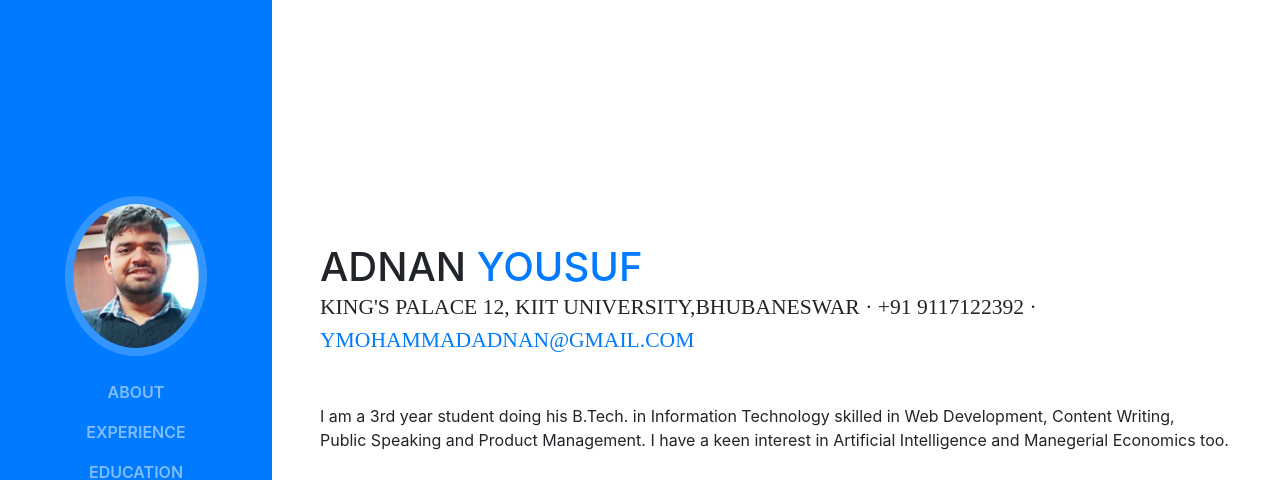
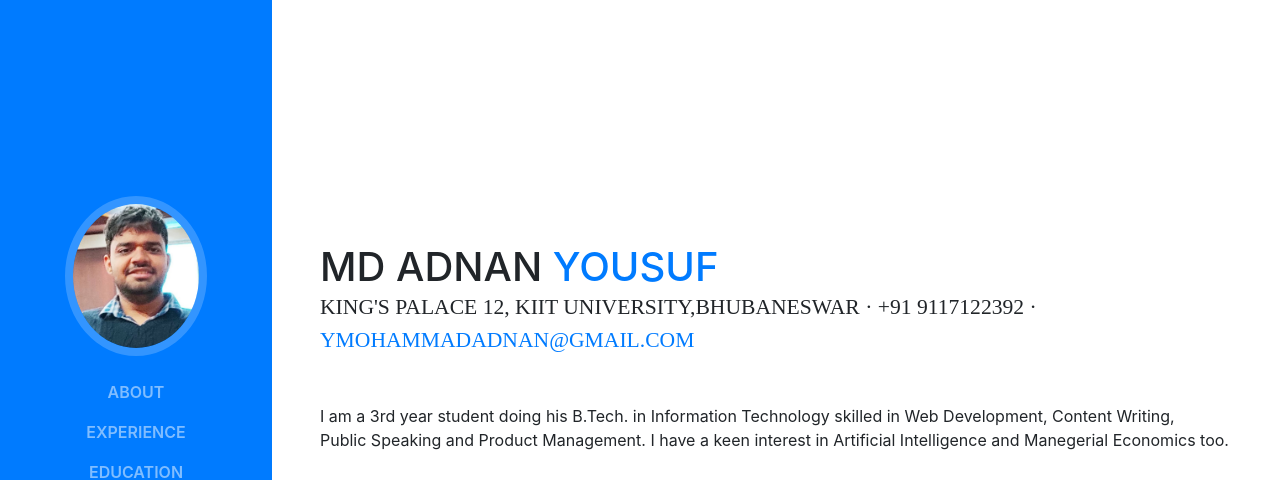
Before and after one commit to ymohammadadnan/portofolio, a website with bundled scripts: page index.html in a window 1280 px wide. Shown: the top 480 px of the page. Built offline with nearby package versions, Linux system fonts and the light colour scheme; a web font is replaced by a local one.

Commit message:
Update index.html

```diff
--- a/index.html
+++ b/index.html
@@ -65,7 +65,7 @@
 
       <section class="resume-section p-3 p-lg-5 d-flex d-column" id="about">
         <div class="my-auto">
-          <h1 class="mb-0"> Adnan
+          <h1 class="mb-0">MD Adnan
             <span class="text-primary">Yousuf</span>
           </h1>
           <div class="subheading mb-5">King's Palace 12, KIIT University,Bhubaneswar  · +91 9117122392 ·
```
